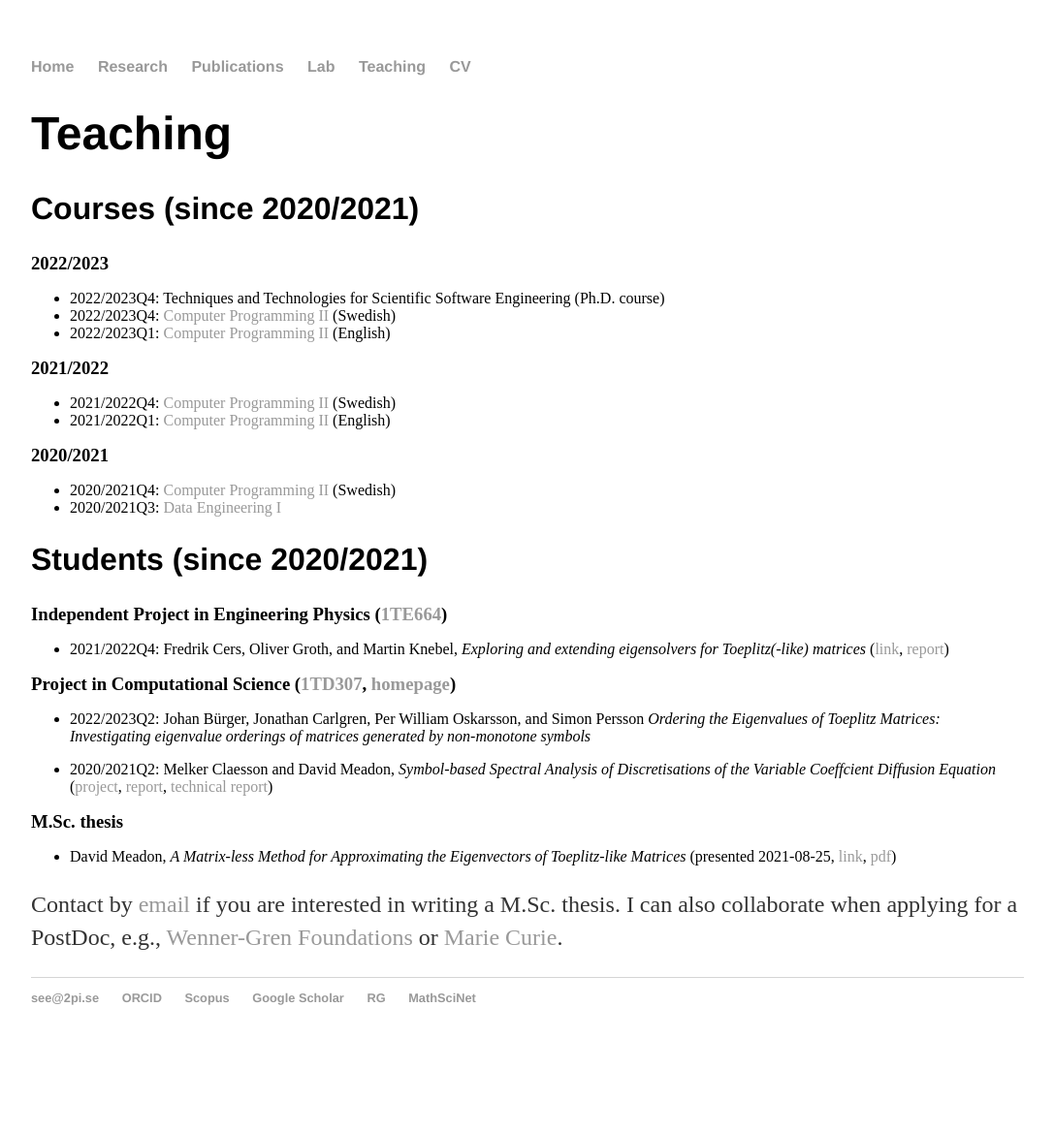
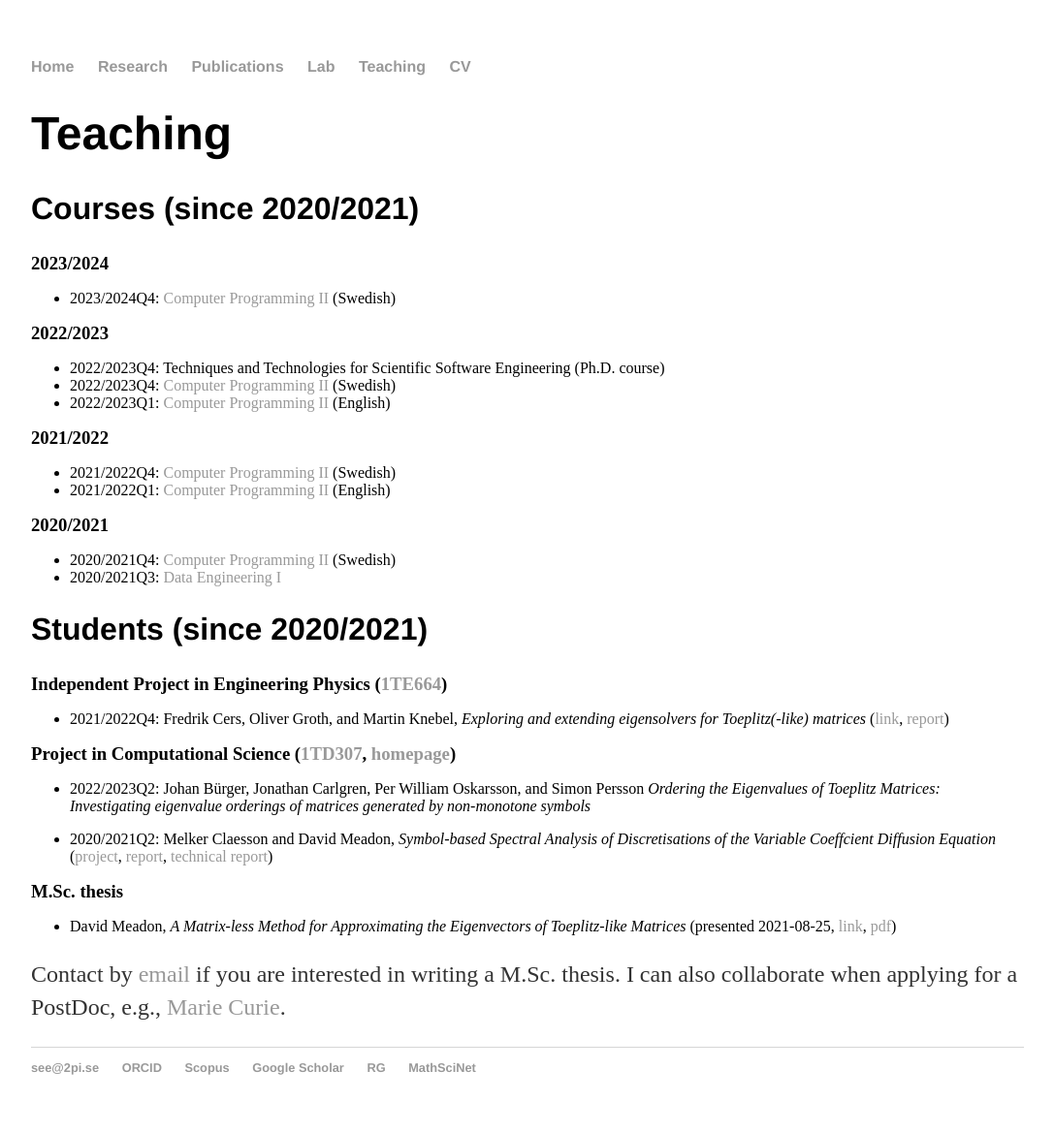
Before and after one commit to sverek/sverek.github.io, a Jekyll site: the page built from teaching/index.html, in a window 1280 px wide. Shown: the whole page at 97% size, without its empty margins (96-1183 px from the left). Built offline with Jekyll 4.4.1, drawn with Linux system fonts in a browser that asks for light colours; before the commit the page ends 1097 px from its top, so only the background shows below that.

Commit message:
minor fixes

```diff
--- a/cv/index.html
+++ b/cv/index.html
@@ -25,7 +25,7 @@ tr:nth-child(odd) {
   <p>
     <h2>Education</h2>
     <table>
-      <tr><td>2023</td><td>Docent in Scientific computing with specialization in numerical analysis, Uppsala University,  Uppsala, Sweden.</td></tr>
+      <tr><td>2023</td><td>Docent, Scientific computing with specialization in numerical analysis, Uppsala University,  Uppsala, Sweden.</td></tr>
       <tr><td>2018</td><td>Ph.D., Scientific computing with specialization in numerical analysis, Uppsala University, Sweden.</td></tr>
       <tr><td>2016</td><td>Tekn.Lic., Scientific computing with specialization in numerical analysis, Uppsala University, Sweden.</td></tr>
       <tr><td>2006</td><td>M.Sc., Engineering Physics with specialization Scientific computing, Uppsala University, Sweden.</td></tr>
--- a/teaching/index.html
+++ b/teaching/index.html
@@ -9,6 +9,12 @@ title: www.2pi.se
 <div class="blurb">
 	<h1>Teaching</h1>
 	<h2>Courses (since 2020/2021)</h2>
+	<h3>2023/2024</h3>
+	<ul>
+		<li>2023/2024Q4: <a href="https://www.uu.se/en/admissions/freestanding-courses/course/?kKod=1TD722&typ=1">Computer Programming II</a> (Swedish)
+		</li>
+		</li>
+	</ul>
 	<h3>2022/2023</h3>
 	<ul>
 		<li>2022/2023Q4: Techniques and Technologies for Scientific Software Engineering (Ph.D. course)
@@ -44,6 +50,6 @@ Investigating eigenvalue orderings of matrices generated by non-monotone symbols
 	<h3>M.Sc. thesis</h3>
 	<ul><li>David Meadon, <i>A Matrix-less Method for Approximating the Eigenvectors of Toeplitz-like Matrices</i> (presented 2021-08-25, <a href="http://urn.kb.se/resolve?urn=urn:nbn:se:uu:diva-458841">link</a>, <a href="files/David_Meadon-MSc_Thesis.pdf">pdf</a>)</li></ul>
 	<p>
-	Contact by <a href="mailto:see@2pi.se">email</a> if you are interested in writing a M.Sc. thesis. I can also collaborate when applying for a PostDoc, e.g., <a href="https://www.swgc.org/">Wenner-Gren Foundations</a> or <a href="https://ec.europa.eu/research/mariecurieactions/actions/postdoctoral-fellowships">Marie Curie</a>.
+	Contact by <a href="mailto:see@2pi.se">email</a> if you are interested in writing a M.Sc. thesis. I can also collaborate when applying for a PostDoc, e.g., <a href="https://ec.europa.eu/research/mariecurieactions/actions/postdoctoral-fellowships">Marie Curie</a>.
 	</p>
 </div>
```
